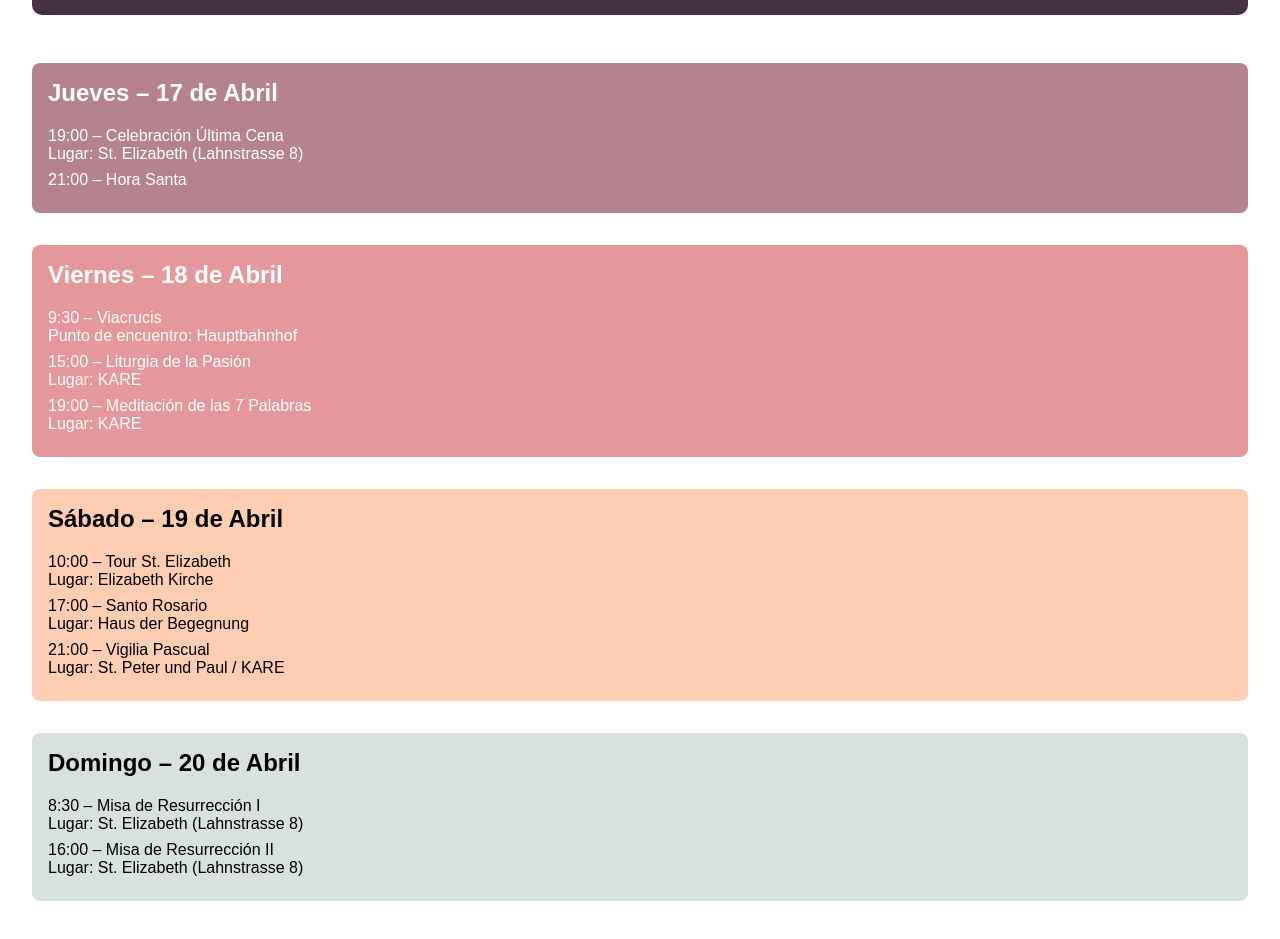
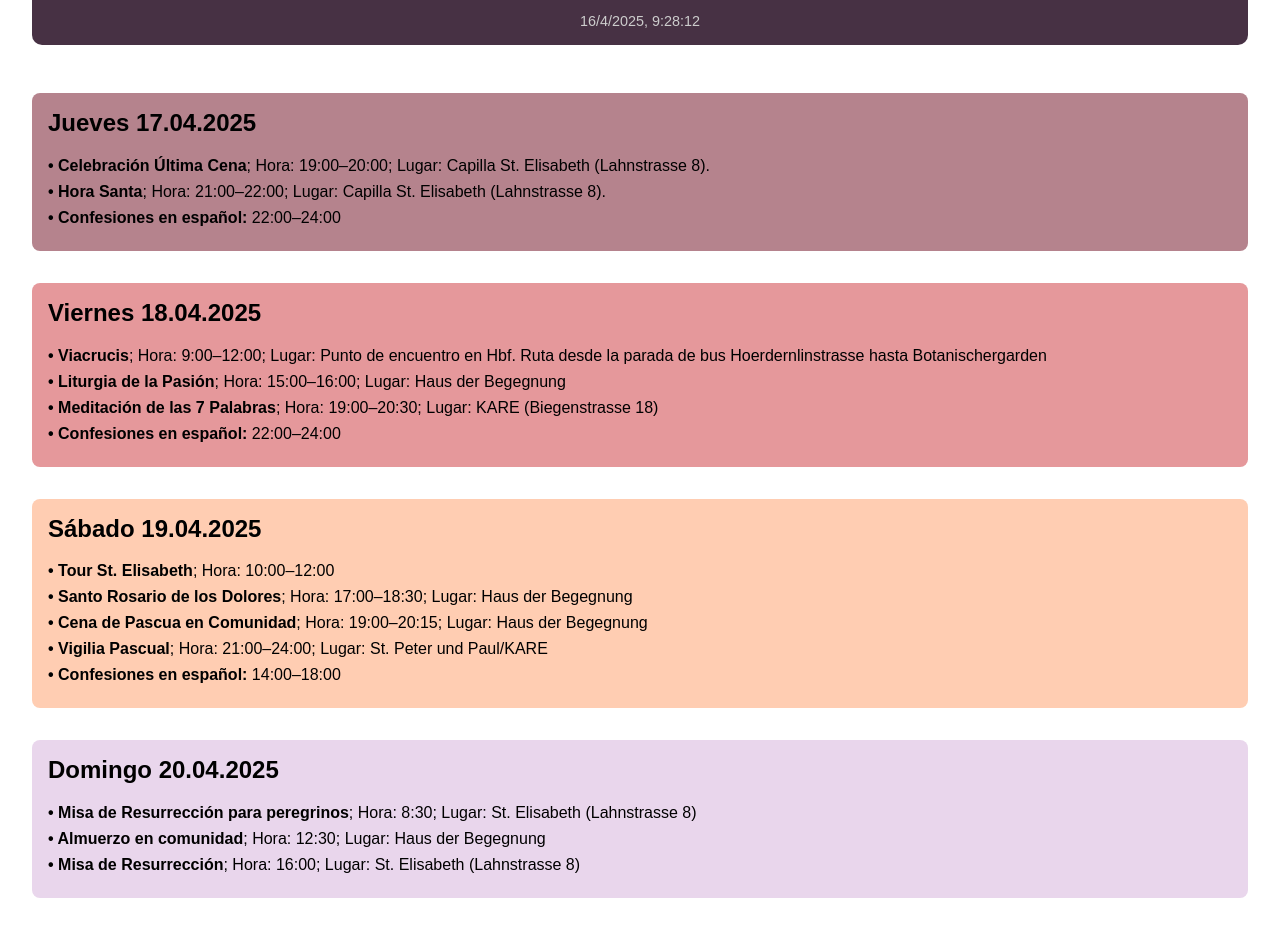
Before and after one commit to tittogarcia/SemanaSanta, a plain HTML site: page index.html in a window 1280 px wide. Shown: the part 303-1242 px from the top of the page. Drawn offline with Linux system fonts and the light colour scheme.

Commit message:
Version 2

```diff
--- a/index.html
+++ b/index.html
@@ -20,6 +20,7 @@
     }
     h1 {
       margin-bottom: 0.3rem;
+      font-size: 2.5rem;
     }
     .container {
       padding: 1rem 2rem;
@@ -29,15 +30,19 @@
       padding: 1rem;
       border-radius: 8px;
     }
-    .jueves { background-color: #B5838D; color: white; }
-    .viernes { background-color: #E5989B; color: white; }
+    .jueves { background-color: #B5838D; color: black; }
+    .viernes { background-color: #E5989B; color: black; }
     .sabado { background-color: #FFCDB2; color: black; }
     .domingo { background-color: #D8E2DC; color: black; }
     h2 {
       margin-top: 0;
+      font-weight: bold;
     }
     .activity {
       margin: 0.5rem 0;
+    }
+    .activity strong {
+      display: inline-block;
     }
     #now-section {
       background-color: #473144;
@@ -46,6 +51,11 @@
       margin: 2rem;
       text-align: center;
       border-radius: 10px;
+    }
+    #current-datetime {
+      font-size: 0.9rem;
+      margin-top: 0.5rem;
+      color: #ccc;
     }
   </style>
 </head>
@@ -58,49 +68,59 @@
   <section id="now-section">
     <h2>¿Qué está pasando ahora?</h2>
     <p id="current-activity">Cargando actividad actual...</p>
+    <div id="current-datetime"></div>
   </section>
 
   <div class="container">
     <div class="day-section jueves">
-      <h2>Jueves – 17 de Abril</h2>
-      <p class="activity">19:00 – Celebración Última Cena<br>Lugar: St. Elizabeth (Lahnstrasse 8)</p>
-      <p class="activity">21:00 – Hora Santa</p>
+      <h2>Jueves 17.04.2025</h2>
+      <p class="activity"><strong>• Celebración Última Cena</strong>; Hora: 19:00–20:00; Lugar: Capilla St. Elisabeth (Lahnstrasse 8).</p>
+      <p class="activity"><strong>• Hora Santa</strong>; Hora: 21:00–22:00; Lugar: Capilla St. Elisabeth (Lahnstrasse 8).</p>
+      <p class="activity"><strong>• Confesiones en español:</strong> 22:00–24:00</p>
     </div>
 
     <div class="day-section viernes">
-      <h2>Viernes – 18 de Abril</h2>
-      <p class="activity">9:30 – Viacrucis<br>Punto de encuentro: Hauptbahnhof</p>
-      <p class="activity">15:00 – Liturgia de la Pasión<br>Lugar: KARE</p>
-      <p class="activity">19:00 – Meditación de las 7 Palabras<br>Lugar: KARE</p>
+      <h2>Viernes 18.04.2025</h2>
+      <p class="activity"><strong>• Viacrucis</strong>; Hora: 9:00–12:00; Lugar: Punto de encuentro en Hbf. Ruta desde la parada de bus Hoerdernlinstrasse hasta Botanischergarden</p>
+      <p class="activity"><strong>• Liturgia de la Pasión</strong>; Hora: 15:00–16:00; Lugar: Haus der Begegnung</p>
+      <p class="activity"><strong>• Meditación de las 7 Palabras</strong>; Hora: 19:00–20:30; Lugar: KARE (Biegenstrasse 18)</p>
+      <p class="activity"><strong>• Confesiones en español:</strong> 22:00–24:00</p>
     </div>
 
     <div class="day-section sabado">
-      <h2>Sábado – 19 de Abril</h2>
-      <p class="activity">10:00 – Tour St. Elizabeth<br>Lugar: Elizabeth Kirche</p>
-      <p class="activity">17:00 – Santo Rosario<br>Lugar: Haus der Begegnung</p>
-      <p class="activity">21:00 – Vigilia Pascual<br>Lugar: St. Peter und Paul / KARE</p>
+      <h2>Sábado 19.04.2025</h2>
+      <p class="activity"><strong>• Tour St. Elisabeth</strong>; Hora: 10:00–12:00</p>
+      <p class="activity"><strong>• Santo Rosario de los Dolores</strong>; Hora: 17:00–18:30; Lugar: Haus der Begegnung</p>
+      <p class="activity"><strong>• Cena de Pascua en Comunidad</strong>; Hora: 19:00–20:15; Lugar: Haus der Begegnung</p>
+      <p class="activity"><strong>• Vigilia Pascual</strong>; Hora: 21:00–24:00; Lugar: St. Peter und Paul/KARE</p>
+      <p class="activity"><strong>• Confesiones en español:</strong> 14:00–18:00</p>
     </div>
 
-    <div class="day-section domingo">
-      <h2>Domingo – 20 de Abril</h2>
-      <p class="activity">8:30 – Misa de Resurrección I<br>Lugar: St. Elizabeth (Lahnstrasse 8)</p>
-      <p class="activity">16:00 – Misa de Resurrección II<br>Lugar: St. Elizabeth (Lahnstrasse 8)</p>
+    <div class="day-section domingo" style="background-color: #E9D6EC;">
+      <h2>Domingo 20.04.2025</h2>
+      <p class="activity"><strong>• Misa de Resurrección para peregrinos</strong>; Hora: 8:30; Lugar: St. Elisabeth (Lahnstrasse 8)</p>
+      <p class="activity"><strong>• Almuerzo en comunidad</strong>; Hora: 12:30; Lugar: Haus der Begegnung</p>
+      <p class="activity"><strong>• Misa de Resurrección</strong>; Hora: 16:00; Lugar: St. Elisabeth (Lahnstrasse 8)</p>
     </div>
   </div>
 
   <script>
     const schedule = [
-
-      { time: "2025-04-17T19:00:00+02:00", text: "Celebración Última Cena (St. Elizabeth)" },
+      { time: "2025-04-17T19:00:00+02:00", text: "Celebración Última Cena (St. Elisabeth)" },
       { time: "2025-04-17T21:00:00+02:00", text: "Hora Santa" },
-      { time: "2025-04-18T09:30:00+02:00", text: "Viacrucis (Hauptbahnhof)" },
-      { time: "2025-04-18T15:00:00+02:00", text: "Liturgia de la Pasión (KARE)" },
-      { time: "2025-04-18T19:00:00+02:00", text: "Meditación de las 7 Palabras (KARE)" },
+      { time: "2025-04-17T22:00:00+02:00", text: "Confesiones en español" },
+      { time: "2025-04-18T09:00:00+02:00", text: "Viacrucis" },
+      { time: "2025-04-18T15:00:00+02:00", text: "Liturgia de la Pasión" },
+      { time: "2025-04-18T19:00:00+02:00", text: "Meditación de las 7 Palabras" },
+      { time: "2025-04-18T22:00:00+02:00", text: "Confesiones en español" },
       { time: "2025-04-19T10:00:00+02:00", text: "Tour St. Elizabeth" },
-      { time: "2025-04-19T17:00:00+02:00", text: "Santo Rosario (Haus der Begegnung)" },
-      { time: "2025-04-19T21:00:00+02:00", text: "Vigilia Pascual (St. Peter und Paul / KARE)" },
-      { time: "2025-04-20T08:30:00+02:00", text: "Misa de Resurrección I (St. Elizabeth)" },
-      { time: "2025-04-20T16:00:00+02:00", text: "Misa de Resurrección II (St. Elizabeth)" }
+      { time: "2025-04-19T14:00:00+02:00", text: "Confesiones en español" },
+      { time: "2025-04-19T17:00:00+02:00", text: "Santo Rosario de los Dolores" },
+      { time: "2025-04-19T19:00:00+02:00", text: "Cena de Pascua en Comunidad" },
+      { time: "2025-04-19T21:00:00+02:00", text: "Vigilia Pascual" },
+      { time: "2025-04-20T08:30:00+02:00", text: "Misa de Resurrección para peregrinos" },
+      { time: "2025-04-20T12:30:00+02:00", text: "Almuerzo en comunidad" },
+      { time: "2025-04-20T16:00:00+02:00", text: "Misa de Resurrección" }
     ];
 
     function updateCurrentActivity() {
@@ -117,6 +137,7 @@
       }
 
       document.getElementById("current-activity").textContent = current;
+      document.getElementById("current-datetime").textContent = now.toLocaleString("es-ES", { timeZone: "Europe/Berlin" });
     }
 
     updateCurrentActivity();
```
